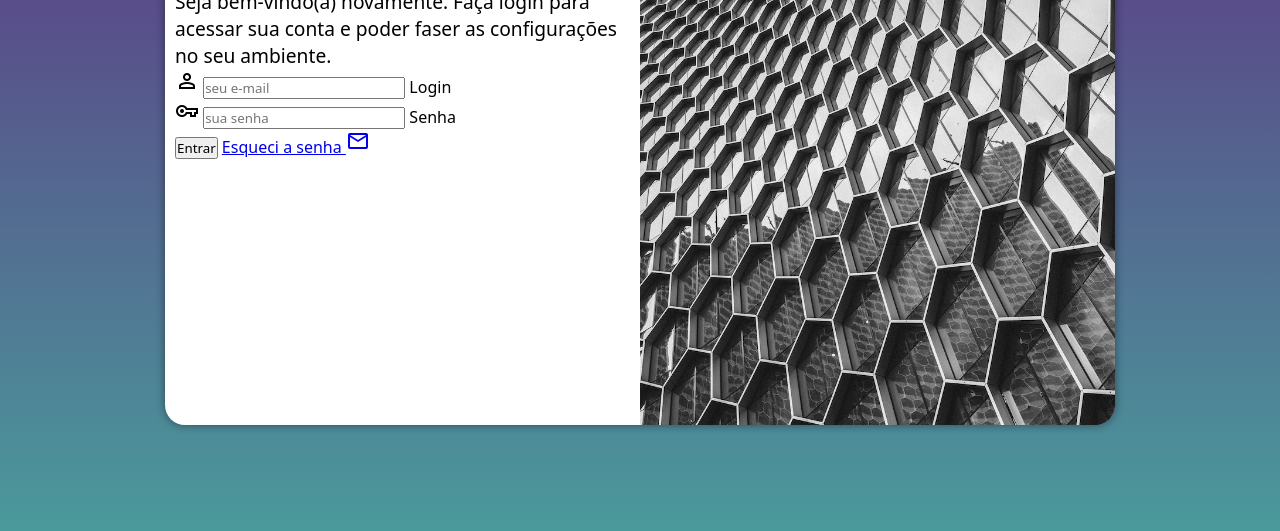
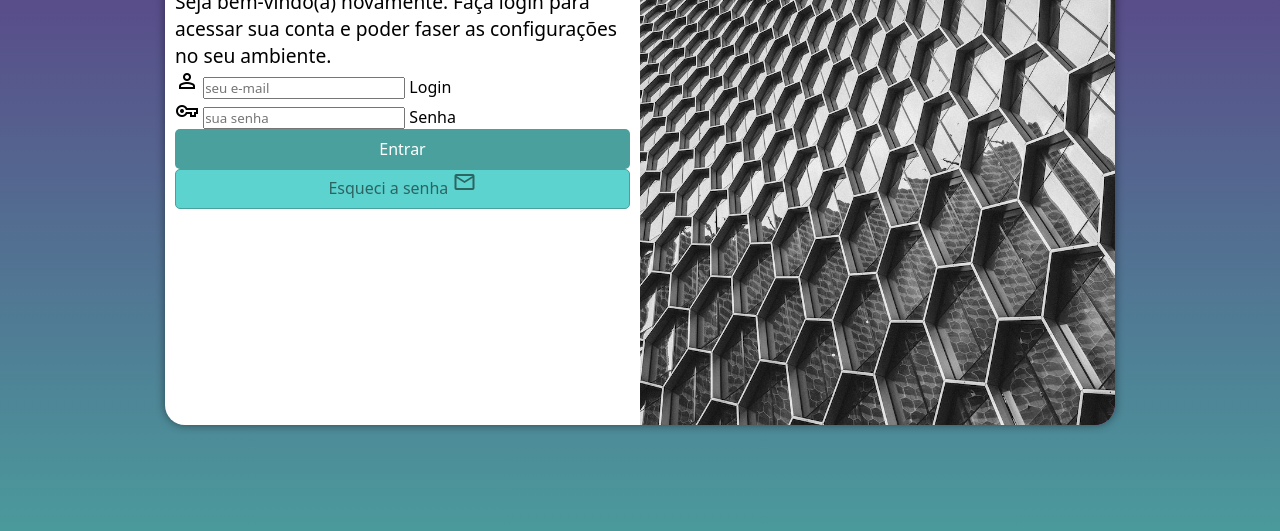
Before and after one commit to francisconeponuceno/projeto-login, a plain HTML site: page index.html in a window 1280 px wide. Shown: the part 225-756 px from the top of the page. Drawn offline with nearby package versions, Linux system fonts and the light colour scheme.

Commit message:
atualizacao

```diff
--- a/estilos/style.css
+++ b/estilos/style.css
@@ -64,3 +64,32 @@ div#formulário > h1 {
 div#formulário > p {
     font-size: 0.8em;
 }
+
+form > input[type=submit] {
+    display: block;
+    font-size: 1em;
+    width: 100%;
+    height: 40px;
+    background-color: #49a09d;
+    color: white;
+    border: none;
+    border-radius: 5px;
+    cursor: pointer;
+}
+
+form > input[type=submit]:hover {
+    background-color: #2d6462;
+}
+
+form > a.botao {
+    display: block;
+    text-align: center;
+    font-size: 1em;
+    width: 100%;
+    height: 40px;
+    background-color: #5cd3cf;
+    color: #2d6462;
+    border: 1px solid #49a09d;
+    border-radius: 5px;
+    text-decoration: none;
+}
--- a/index.html
+++ b/index.html
@@ -29,7 +29,7 @@
                         <label for="isenha">Senha</label>
                     </div>
                     <input type="submit" value="Entrar">
-                    <a href="esqueci.html">Esqueci a senha <span class="material-symbols-outlined">mail</span></a>
+                    <a href="esqueci.html" class="botao">Esqueci a senha <span class="material-symbols-outlined">mail</span></a>
                 </form>
             </div>
         </section>
```
